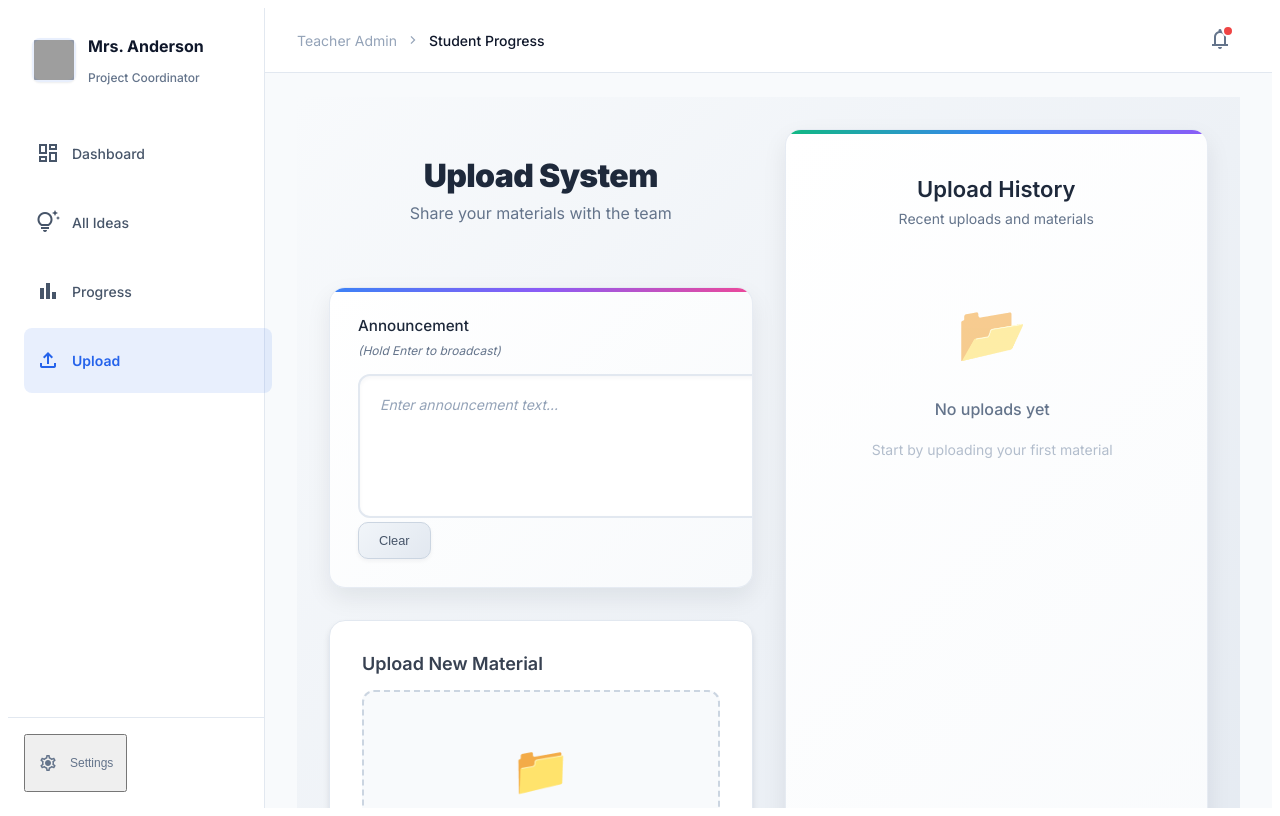
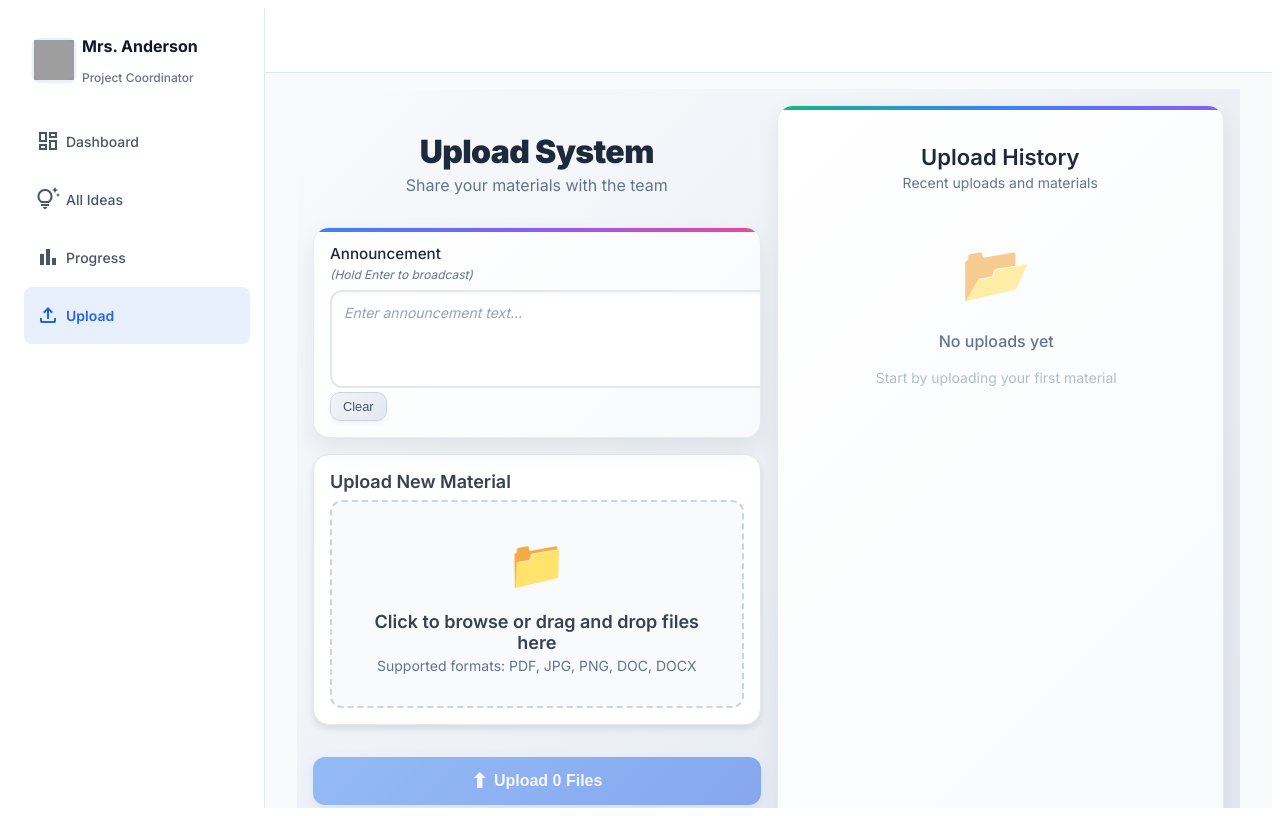
Before and after one commit to Nisha-Saleem/teacher-dashboard-main-P10, a React (Vite) app: page /upload in a window 1280 px wide. Built offline with nearby package versions, Linux system fonts and the light colour scheme; grey boxes are pictures that could not be loaded.

Commit message:
updates functionalities

```diff
--- a/App.jsx
+++ b/App.jsx
@@ -64,32 +64,19 @@ const Navigation = () => {
             </Link>
           </nav>
         </div>
-        {/* Footer */}
-        <div className="p-4 border-t border-slate-200 dark:border-slate-800">
-          <button className="flex items-center gap-3 px-3 py-2 text-slate-500 dark:text-slate-500 hover:text-slate-700 dark:hover:text-slate-300 transition-colors w-full">
-            <span className="material-symbols-outlined" style={{ fontSize: '20px' }}>settings</span>
-            <p className="text-xs font-medium">Settings</p>
-          </button>
-        </div>
-      </aside>
+              </aside>
 
       {/* Main Content Area */}
       <main className="main-content">
         {/* Header */}
         <header className="header">
-          <div className="header-breadcrumb">
-            <span>Teacher Admin</span>
-            <span className="material-symbols-outlined" style={{ fontSize: '16px' }}>chevron_right</span>
-            <span className="current">
-              {location.pathname === '/dashboard' ? 'Dashboard' :
-               location.pathname === '/allideas' ? 'All Ideas' : 'Student Progress'}
-            </span>
-          </div>
           <div className="header-actions">
-            <button className="notification-btn">
-              <span className="material-symbols-outlined">notifications</span>
-              <span className="notification-dot"></span>
-            </button>
+            {location.pathname === '/dashboard' && (
+              <button className="notification-btn">
+                <span className="material-symbols-outlined">notifications</span>
+                <span className="notification-dot"></span>
+              </button>
+            )}
           </div>
         </header>
 
--- a/styles/AllIdeasView.css
+++ b/styles/AllIdeasView.css
@@ -2,14 +2,14 @@
 .ideas-page {
   display: flex;
   flex-direction: column;
-  gap: 1.5rem;
+  gap: 0.75rem;
   height: 100%;
 }
 
 .ideas-header {
   display: flex;
   flex-direction: column;
-  gap: 0.25rem;
+  gap: 0.0625rem;
 }
 
 .ideas-title {
@@ -31,20 +31,20 @@
 
 .ideas-tabs {
   display: flex;
-  gap: 2rem;
+  gap: 1rem;
   overflow-x: auto;
 }
 
 .ideas-tab-btn {
   white-space: nowrap;
-  padding: 1rem 0.25rem;
+  padding: 0.75rem 0.125rem;
   border: none;
   border-bottom: 2px solid transparent;
   font-size: 0.875rem;
   font-weight: 500;
   display: flex;
   align-items: center;
-  gap: 0.5rem;
+  gap: 0.25rem;
   background: none;
   color: #64748b;
   cursor: pointer;
@@ -66,8 +66,8 @@
 }
 
 .ideas-tab-badge {
-  margin-left: 0.5rem;
-  padding: 0.125rem 0.5rem;
+  margin-left: 0.25rem;
+  padding: 0.0625rem 0.375rem;
   border-radius: 999px;
   font-size: 0.75rem;
   display: inline-block;
@@ -97,7 +97,7 @@
 }
 
 .ideas-card-header {
-  padding: 1rem 1.5rem;
+  padding: 0.75rem 1rem;
   border-bottom: 1px solid #e2e8f0;
   background-color: #f8fafc;
 }
@@ -105,7 +105,7 @@
 .ideas-card-header-left {
   display: flex;
   align-items: center;
-  gap: 0.5rem;
+  gap: 0.25rem;
 }
 
 .ideas-card-title {
@@ -151,7 +151,7 @@
 }
 
 .ideas-th {
-  padding: 0.75rem 1.5rem;
+  padding: 0.5rem 1rem;
   font-size: 0.75rem;
   font-weight: 600;
   text-transform: uppercase;
@@ -178,7 +178,7 @@
 }
 
 .ideas-td {
-  padding: 0.875rem 1.5rem;
+  padding: 0.625rem 1rem;
   font-size: 0.875rem;
   color: #0f172a;
 }
--- a/styles/Upload.css
+++ b/styles/Upload.css
@@ -9,8 +9,8 @@
 .upload-container {
   display: grid;
   grid-template-columns: 1fr 1fr;
-  gap: 2rem;
-  padding: 2rem;
+  gap: 1rem;
+  padding: 1rem;
   max-width: 1400px;
   margin: 0 auto;
   width: 100%;
@@ -20,19 +20,19 @@
 .upload-left {
   display: flex;
   flex-direction: column;
-  gap: 2rem;
+  gap: 1rem;
 }
 
 .upload-header {
   text-align: center;
-  margin-bottom: 2rem;
+  margin-bottom: 1rem;
 }
 
 .upload-title {
   font-size: 2rem;
   font-weight: 800;
   color: #1e293b;
-  margin-bottom: 0.5rem;
+  margin-bottom: 0.25rem;
   letter-spacing: -0.02em;
 }
 
@@ -46,7 +46,7 @@
 .announcement-section {
   background: linear-gradient(135deg, #ffffff 0%, #f8fafc 100%);
   border-radius: 1rem;
-  padding: 1.75rem;
+  padding: 1rem;
   box-shadow: 0 10px 25px rgba(15, 23, 42, 0.08);
   border: 1px solid rgba(226, 232, 240, 0.8);
   position: relative;
@@ -66,10 +66,10 @@
 .announcement-label {
   display: flex;
   flex-direction: column;
-  gap: 0.5rem;
+  gap: 0.25rem;
   font-weight: 500;
   color: #1e293b;
-  margin-bottom: 1rem;
+  margin-bottom: 0.5rem;
   font-size: 0.95rem;
 }
 
@@ -82,8 +82,8 @@
 
 .announcement-input {
   width: 100%;
-  min-height: 100px;
-  padding: 1.25rem;
+  min-height: 70px;
+  padding: 0.75rem;
   border: 2px solid #e2e8f0;
   border-radius: 0.75rem;
   font-size: 0.875rem;
@@ -108,7 +108,7 @@
 
 .clear-btn {
   align-self: flex-end;
-  padding: 0.625rem 1.25rem;
+  padding: 0.375rem 0.75rem;
   background: linear-gradient(135deg, #f1f5f9 0%, #e2e8f0 100%);
   color: #475569;
   border: 1px solid #cbd5e1;
@@ -131,7 +131,7 @@
 .upload-section {
   background-color: #ffffff;
   border-radius: 1rem;
-  padding: 2rem;
+  padding: 1rem;
   box-shadow: 0 4px 6px rgba(15, 23, 42, 0.1);
   border: 1px solid #e2e8f0;
 }
@@ -140,7 +140,7 @@
   display: block;
   font-weight: 600;
   color: #374151;
-  margin-bottom: 1rem;
+  margin-bottom: 0.5rem;
   font-size: 1.125rem;
 }
 
@@ -159,7 +159,7 @@
 .upload-drop-zone {
   border: 2px dashed #cbd5e1;
   border-radius: 0.75rem;
-  padding: 3rem 2rem;
+  padding: 2rem 2rem;
   text-align: center;
   background-color: #f8fafc;
   transition: all 0.2s ease;
@@ -178,7 +178,7 @@
 
 .upload-icon {
   font-size: 3rem;
-  margin-bottom: 1rem;
+  margin-bottom: 0.5rem;
   display: block;
 }
 
@@ -186,7 +186,7 @@
   font-size: 1.125rem;
   font-weight: 600;
   color: #374151;
-  margin-bottom: 0.5rem;
+  margin-bottom: 0.25rem;
 }
 
 .upload-subtext {
@@ -200,16 +200,16 @@
   display: inline-flex;
   align-items: center;
   justify-content: center;
-  gap: 0.75rem;
+  gap: 0.375rem;
   width: 100%;
-  padding: 1rem 2rem;
+  padding: 0.75rem 2rem;
   border: none;
   border-radius: 0.75rem;
   font-size: 1rem;
   font-weight: 600;
   cursor: pointer;
   transition: all 0.2s ease;
-  margin-top: 1.5rem;
+  margin-top: 1rem;
 }
 
 .upload-btn:disabled {
@@ -236,7 +236,7 @@
 .upload-right {
   background: linear-gradient(135deg, #ffffff 0%, #f8fafc 100%);
   border-radius: 1rem;
-  padding: 1.5rem;
+  padding: 1rem;
   box-shadow: 0 10px 25px rgba(15, 23, 42, 0.08);
   border: 1px solid rgba(226, 232, 240, 0.8);
   position: relative;
@@ -254,7 +254,7 @@
 }
 
 .history-header {
-  margin-bottom: 1.5rem;
+  margin-bottom: 1rem;
   text-align: center;
 }
 
@@ -262,7 +262,7 @@
   font-size: 1.375rem;
   font-weight: 600;
   color: #1e293b;
-  margin-bottom: 0.5rem;
+  margin-bottom: 0.25rem;
 }
 
 .history-subtitle {
@@ -274,7 +274,7 @@
 .history-list {
   display: flex;
   flex-direction: column;
-  gap: 0.75rem;
+  gap: 0.375rem;
   max-height: 600px;
   overflow-y: auto;
   padding-right: 0.5rem;
@@ -306,20 +306,20 @@
   align-items: center;
   justify-content: center;
   text-align: center;
-  padding: 3rem 2rem;
+  padding: 2rem 2rem;
   color: #94a3b8;
 }
 
 .empty-icon {
   font-size: 3.5rem;
-  margin-bottom: 1rem;
+  margin-bottom: 0.5rem;
   opacity: 0.6;
 }
 
 .empty-text {
   font-size: 1rem;
   font-weight: 500;
-  margin-bottom: 0.5rem;
+  margin-bottom: 0.25rem;
   color: #64748b;
 }
 
@@ -332,7 +332,7 @@
 .history-item {
   display: flex;
   align-items: center;
-  padding: 1rem;
+  padding: 0.75rem;
   border-radius: 0.75rem;
   background: linear-gradient(135deg, #ffffff 0%, #f8fafc 100%);
   border: 1px solid rgba(226, 232, 240, 0.6);
@@ -350,7 +350,7 @@
 .file-info {
   display: flex;
   align-items: center;
-  gap: 0.875rem;
+  gap: 0.5rem;
   flex: 1;
 }
 
@@ -371,14 +371,14 @@
   flex: 1;
   display: flex;
   flex-direction: column;
-  gap: 0.25rem;
+  gap: 0.0625rem;
 }
 
 .file-name {
   font-size: 0.9rem;
   font-weight: 500;
   color: #374151;
-  margin: 0 0 0.5rem 0;
+  margin: 0 0 0.25rem 0;
   line-height: 1.3;
   word-break: break-word;
 }
@@ -387,11 +387,11 @@
   font-size: 0.8rem;
   font-weight: 400;
   color: #64748b;
-  margin: 0 0 0.5rem 0;
+  margin: 0 0 0.25rem 0;
   line-height: 1.4;
   font-style: italic;
   background: linear-gradient(135deg, #f8fafc 0%, #f1f5f9 100%);
-  padding: 0.5rem 0.75rem;
+  padding: 0.25rem 0.75rem;
   border-radius: 0.375rem;
   border: 1px solid rgba(226, 232, 240, 0.5);
 }
@@ -414,14 +414,14 @@
 
 .file-actions {
   display: flex;
-  gap: 0.375rem;
+  gap: 0.125rem;
 }
 
 .action-btn {
   display: inline-flex;
   align-items: center;
-  gap: 0.375rem;
-  padding: 0.5rem 0.875rem;
+  gap: 0.125rem;
+  padding: 0.25rem 0.625rem;
   border-radius: 0.5rem;
   font-size: 0.75rem;
   font-weight: 400;
--- a/styles/main.css
+++ b/styles/main.css
@@ -27,12 +27,12 @@
   display: flex;
   flex-direction: column;
   padding: 1rem;
-  gap: 1.5rem;
+  gap: 1rem;
 }
 
 .user-profile {
   display: flex;
-  gap: 0.75rem;
+  gap: 0.375rem;
   align-items: center;
   padding: 0 0.5rem;
 }
@@ -64,17 +64,17 @@
 .nav-menu {
   display: flex;
   flex-direction: column;
-  gap: 0.25rem;
+  gap: 0.0625rem;
 }
 
 .nav-button {
   display: flex;
   align-items: center;
-  gap: 0.75rem;
-  padding: 0.625rem 0.75rem;
+  gap: 0.375rem;
+  padding: 0.375rem 0.75rem;
   border-radius: 0.5rem;
   transition: all 0.15s ease;
-  width: 100%;
+  width: 90%;
   border: none;
   background: none;
   cursor: pointer;
@@ -132,7 +132,7 @@
 .header-breadcrumb {
   display: flex;
   align-items: center;
-  gap: 0.5rem;
+  gap: 0.25rem;
   color: #94a3b8;
   font-size: 0.875rem;
 }
@@ -145,7 +145,7 @@
 .header-actions {
   display: flex;
   align-items: center;
-  gap: 1rem;
+  gap: 0.5rem;
 }
 
 .notification-btn {
@@ -176,7 +176,7 @@
 .content-area {
   flex: 1;
   overflow-y: auto;
-  padding: 1.5rem 2rem;
+  padding: 1rem 2rem;
   scroll-behavior: smooth;
 }
 
--- a/styles/utilities.css
+++ b/styles/utilities.css
@@ -159,9 +159,7 @@
 }
 
 /* Common spacing */
-.gap-1 {
-  gap: 0.25rem;
-}
+.gap-1 { gap: 0.25rem; }
 
 .gap-2 {
   gap: 0.5rem;
@@ -175,64 +173,37 @@
   gap: 1rem;
 }
 
-.gap-6 {
-  gap: 1.5rem;
-}
+.gap-5 { gap: 1.25rem; }
 
-.p-1 {
-  padding: 0.25rem;
-}
+.p-1 { padding: 0.25rem; }
 
-.p-2 {
-  padding: 0.5rem;
-}
+.p-2 { padding: 0.5rem; }
 
-.p-3 {
-  padding: 0.75rem;
-}
+.p-3 { padding: 0.75rem; }
 
-.p-4 {
-  padding: 1rem;
-}
+.p-5 { padding: 1.25rem; }
 
-.p-6 {
-  padding: 1.5rem;
-}
+.pl-1 { padding-left: 0.25rem; }
 
-.px-2 {
-  padding-left: 0.5rem;
-  padding-right: 0.5rem;
-}
+.pr-2 { padding-right: 0.5rem; }
 
-.px-3 {
-  padding-left: 0.75rem;
-  padding-right: 0.75rem;
-}
+.pl-3 { padding-left: 0.75rem; }
 
-.px-4 {
-  padding-left: 1rem;
-  padding-right: 1rem;
-}
+.pr-3 { padding-right: 0.75rem; }
 
-.py-1 {
-  padding-top: 0.25rem;
-  padding-bottom: 0.25rem;
-}
+.py-1 { padding-top: 0.25rem; }
 
-.py-2 {
-  padding-top: 0.5rem;
-  padding-bottom: 0.5rem;
-}
+.pb-4 { padding-bottom: 1rem; }
 
-.py-3 {
-  padding-top: 0.75rem;
-  padding-bottom: 0.75rem;
-}
+.py-2 { padding-top: 0.5rem; }
 
-.py-4 {
-  padding-top: 1rem;
-  padding-bottom: 1rem;
-}
+.pb-1 { padding-bottom: 0.25rem; }
+
+.py-3 { padding-top: 0.75rem; }
+
+.pb-2 { padding-bottom: 0.5rem; }
+
+.pb-3 { padding-bottom: 0.75rem; }
 
 /* Common colors */
 .text-slate-900 {
```
Also changed, not shown: components/DashboardView.jsx (+1 -97 lines), styles/DashboardView.css (+24 -93 lines), styles/ProgressView.css (+17 -17 lines).
